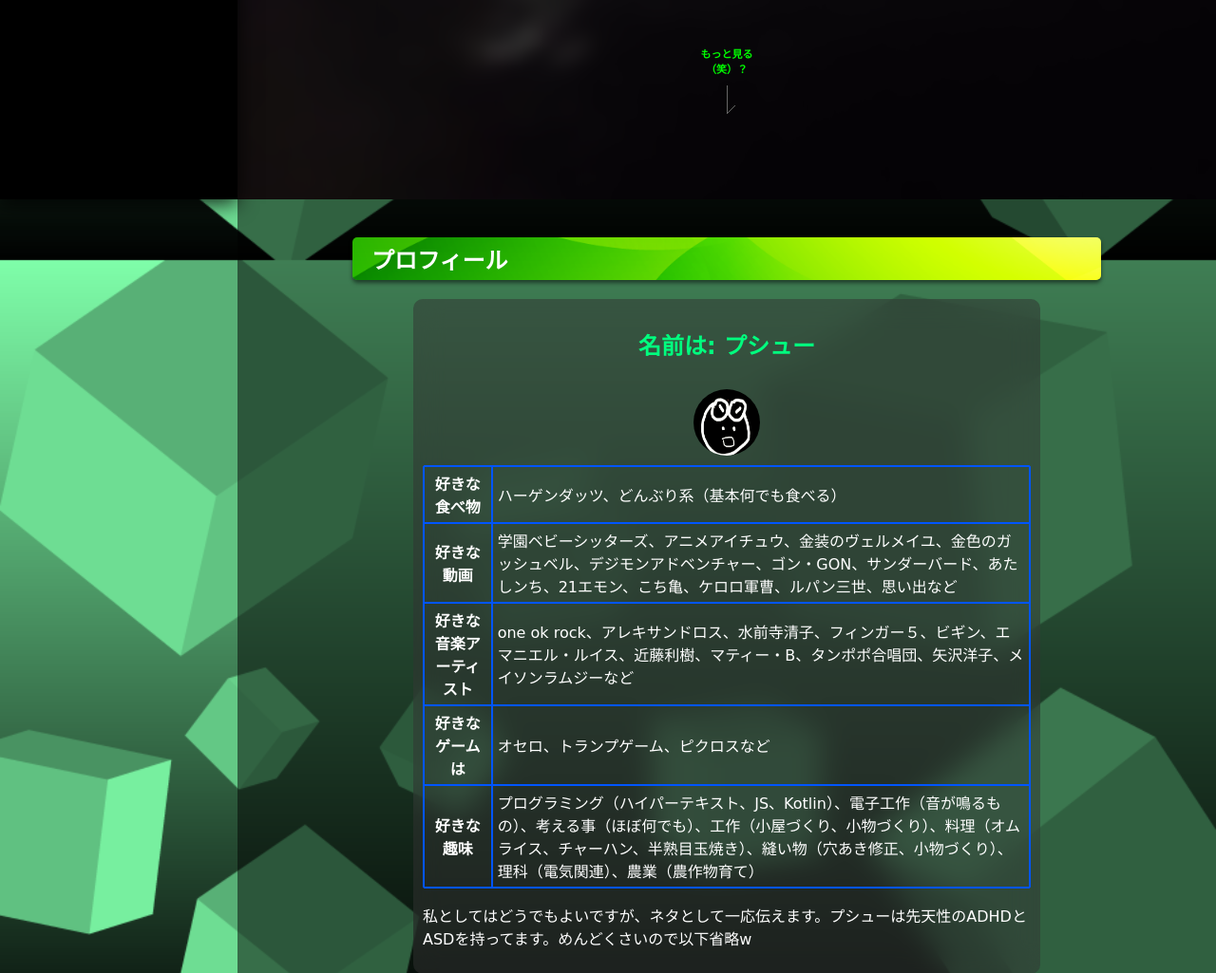
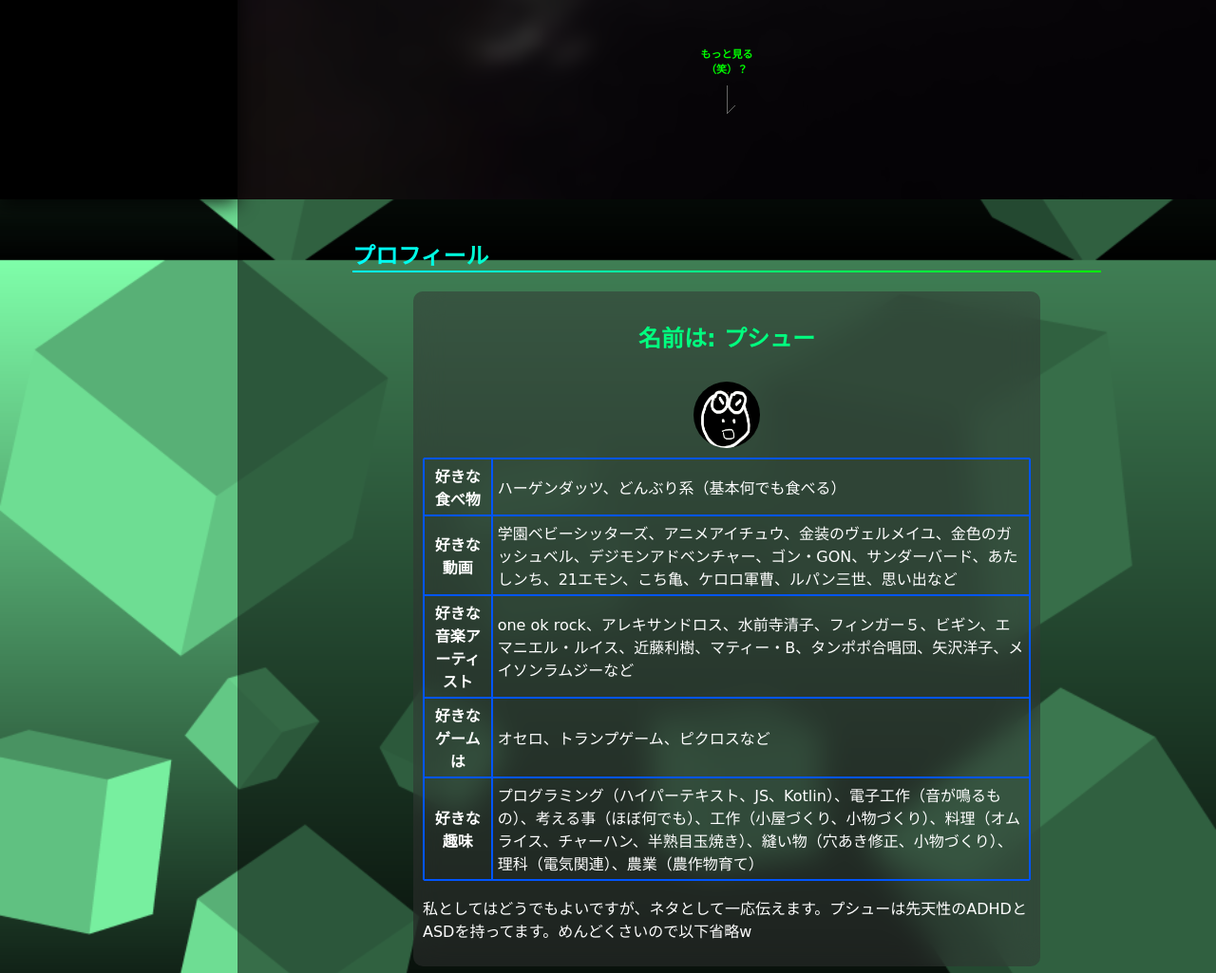
Before and after one commit to PusyuuOfficial/PusyuuPageInPHP, a PHP site: page /cgi-bin/SystemFolder/PageData/p1/content.php in a window 1280 px wide. Shown: the part 590-1615 px from the top of the page at 95% size. Run offline with PHP 8.4, Linux system fonts and the light colour scheme.

Commit message:
Add files via upload

```diff
--- a/SystemFolder/CssData/Style-1.css
+++ b/SystemFolder/CssData/Style-1.css
@@ -13,9 +13,9 @@ body {
 
 /*****************************************
   *----------------------------------
-  |  ThisStyleVersion: 14.8       |
+  |  ThisStyleVersion: 14.9       |
   |  © 2021-2023 By Pusyuu        |
-  |  LastUpdate: 2023-05-19       |
+  |  LastUpdate: 2023-05-23       |
   |  ・。・ﾌﾟｼｭｰ㌨？・・・        |
 ----------------------------------*
 ******************************************/
@@ -65,12 +65,12 @@ a:hover {
   color: #ff5500;
 }
 
-//h2 {
+h2 {
   background: -webkit-linear-gradient(left, #00ffff, #00ff00);
   -webkit-background-clip: text;
   -webkit-text-fill-color: transparent;
 }
-//h2:after {
+h2:after {
   content: "";
   display: block;
   width: 100%; height: 2px;
@@ -78,7 +78,7 @@ a:hover {
   background-image: -ms-linear-gradient(left, #00ffff, #00ff00);
 }
 
-h2 {
+//h2 {
   background-image: url("../ImageData/green0074.png");
   background-size: cover;
   //background: radial-gradient(circle at left, #00ff00 0%, #00ffff 100%);
@@ -302,6 +302,10 @@ td {
 .right {
   display: flex;
   justify-content: right;
+}
+
+.yokonarabi {
+  display: flex;
 }
 
 .avater {
```
